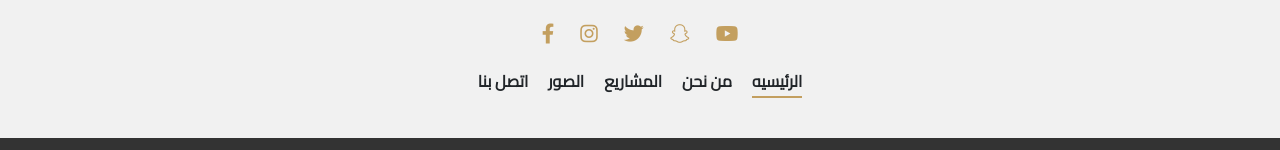
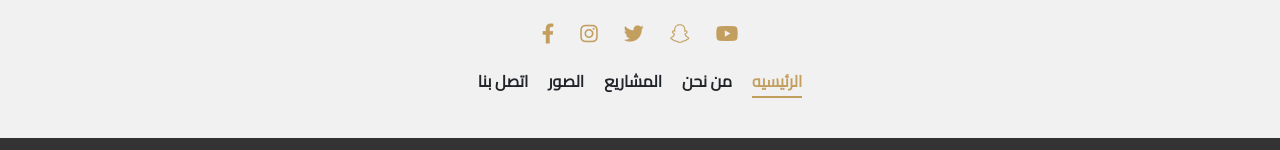
Before and after one commit to OsamaHIma/Romooz-task, a React (Vite) app: page / in a window 1280 px wide. Shown: the part 1967-2117 px from the top of the page. Built offline with nearby package versions, Linux system fonts and the light colour scheme; a web font is replaced by a local one.

Commit message:
nav clr changed

```diff
--- a/src/Routes/Navigation/navigation.scss
+++ b/src/Routes/Navigation/navigation.scss
@@ -12,6 +12,7 @@ nav {
         &.active,
         &:hover {
             border-color: #c39f5f;
+            color: #c39f5f;
         }
     }
     .dropdown-item {
--- a/src/components/Footer/footer.scss
+++ b/src/components/Footer/footer.scss
@@ -29,6 +29,7 @@ footer {
             &.active,
             &:hover {
                 border-color: #c39f5f;
+                color: #c39f5f;
             }
         }
     }
```
